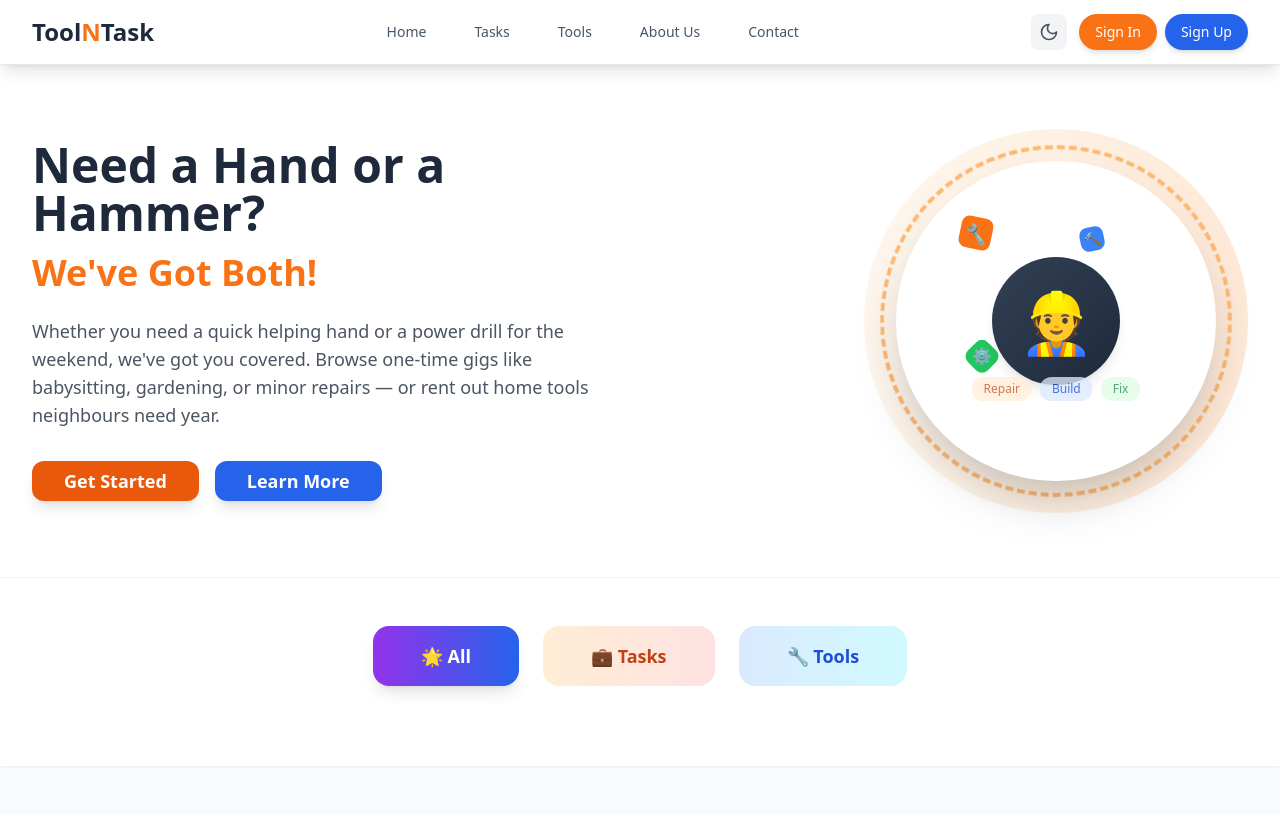
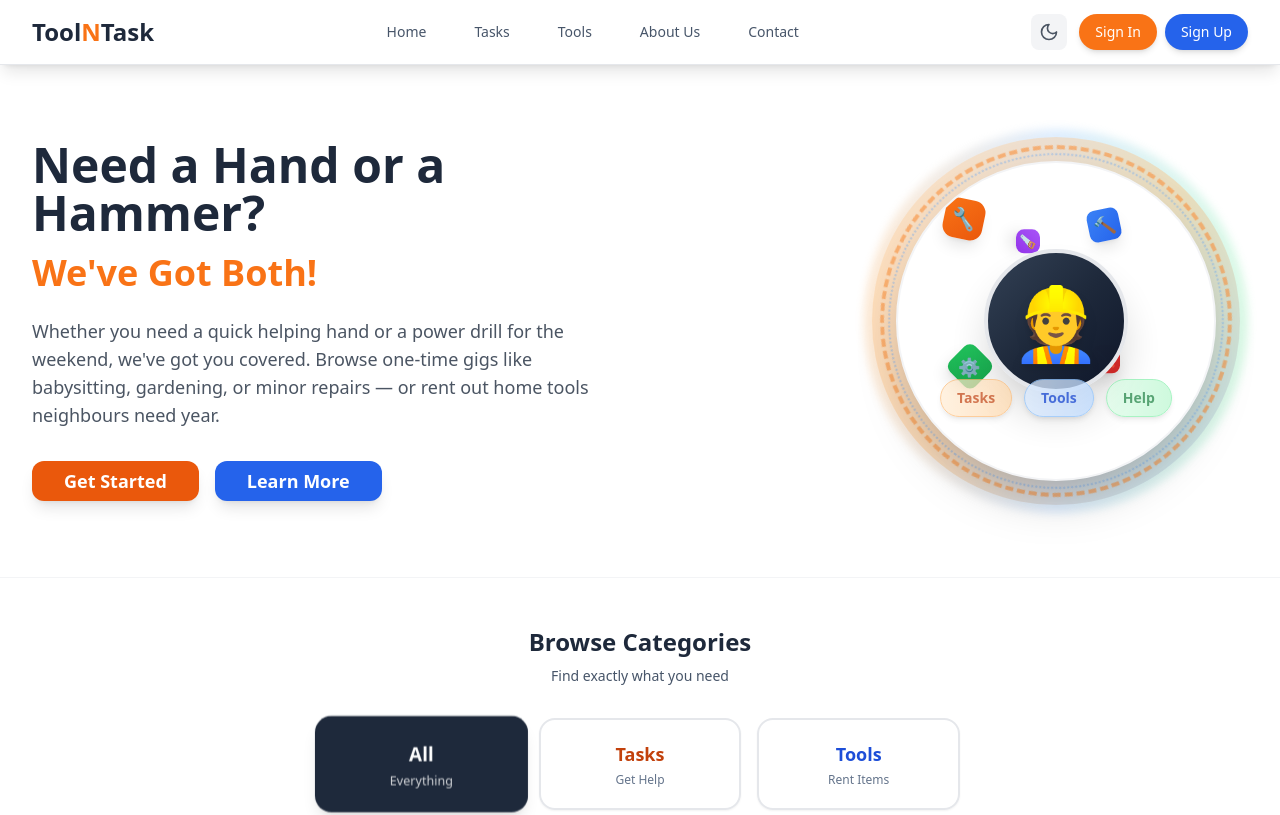
Before and after one commit to SeneshFitzroy/ToolnTask, a Next.js app: page /Home in a window 1280 px wide. Shown: the top 815 px of the page. Built offline with nearby package versions, Linux system fonts and the light colour scheme.

Commit message:
Update project

```diff
--- a/src/components/FilterButtons.tsx
+++ b/src/components/FilterButtons.tsx
@@ -7,38 +7,83 @@ interface FilterButtonsProps {
 }
 
 const FilterButtons: React.FC<FilterButtonsProps> = ({ onFilterChange, activeFilter }) => {
+  const filterOptions = [
+    {
+      key: 'all' as const,
+      label: 'All',
+      description: 'Everything',
+      activeColor: 'bg-slate-800 dark:bg-white text-white dark:text-slate-800',
+      hoverColor: 'hover:bg-slate-100 dark:hover:bg-gray-700',
+      textColor: 'text-slate-700 dark:text-slate-300'
+    },
+    {
+      key: 'tasks' as const,
+      label: 'Tasks',
+      description: 'Get Help',
+      activeColor: 'bg-orange-600 dark:bg-orange-500 text-white',
+      hoverColor: 'hover:bg-orange-50 dark:hover:bg-orange-900/20',
+      textColor: 'text-orange-700 dark:text-orange-400'
+    },
+    {
+      key: 'tools' as const,
+      label: 'Tools',
+      description: 'Rent Items',
+      activeColor: 'bg-blue-600 dark:bg-blue-500 text-white',
+      hoverColor: 'hover:bg-blue-50 dark:hover:bg-blue-900/20',
+      textColor: 'text-blue-700 dark:text-blue-400'
+    }
+  ];
+
   return (
-    <div className="flex flex-col sm:flex-row justify-center gap-3 sm:gap-6 mb-6 sm:mb-8">
-      <button
-        onClick={() => onFilterChange('all')}
-        className={`px-6 sm:px-12 py-3 sm:py-4 rounded-2xl text-base sm:text-lg font-bold transition-all duration-300 hover:scale-105 hover:shadow-xl transform ${
-          activeFilter === 'all'
-            ? 'bg-gradient-to-r from-purple-600 to-blue-600 text-white shadow-lg'
-            : 'bg-gradient-to-r from-purple-100 to-blue-100 dark:from-purple-900/30 dark:to-blue-900/30 text-purple-700 dark:text-purple-300 hover:from-purple-200 hover:to-blue-200 dark:hover:from-purple-800/40 dark:hover:to-blue-800/40'
-        }`}
-      >
-        🌟 All
-      </button>
-      <button
-        onClick={() => onFilterChange('tasks')}
-        className={`px-6 sm:px-12 py-3 sm:py-4 rounded-2xl text-base sm:text-lg font-bold transition-all duration-300 hover:scale-105 hover:shadow-xl transform ${
-          activeFilter === 'tasks'
-            ? 'bg-gradient-to-r from-orange-600 to-red-600 text-white shadow-lg'
-            : 'bg-gradient-to-r from-orange-100 to-red-100 dark:from-orange-900/30 dark:to-red-900/30 text-orange-700 dark:text-orange-300 hover:from-orange-200 hover:to-red-200 dark:hover:from-orange-800/40 dark:hover:to-red-800/40'
-        }`}
-      >
-        💼 Tasks
-      </button>
-      <button
-        onClick={() => onFilterChange('tools')}
-        className={`px-6 sm:px-12 py-3 sm:py-4 rounded-2xl text-base sm:text-lg font-bold transition-all duration-300 hover:scale-105 hover:shadow-xl transform ${
-          activeFilter === 'tools'
-            ? 'bg-gradient-to-r from-blue-600 to-cyan-600 text-white shadow-lg'
-            : 'bg-gradient-to-r from-blue-100 to-cyan-100 dark:from-blue-900/30 dark:to-cyan-900/30 text-blue-700 dark:text-blue-300 hover:from-blue-200 hover:to-cyan-200 dark:hover:from-blue-800/40 dark:hover:to-cyan-800/40'
-        }`}
-      >
-        🔧 Tools
-      </button>
+    <div className="flex flex-col items-center justify-center mb-12 sm:mb-16">
+      {/* Elegant Header */}
+      <div className="text-center mb-8">
+        <h3 className="text-xl sm:text-2xl font-semibold text-slate-800 dark:text-white mb-2">
+          Browse Categories
+        </h3>
+        <p className="text-sm text-slate-600 dark:text-slate-400">
+          Find exactly what you need
+        </p>
+      </div>
+
+      {/* Theme-Matched Filter Buttons */}
+      <div className="flex flex-col sm:flex-row gap-3 sm:gap-4 w-full max-w-2xl px-4">
+        {filterOptions.map((option) => {
+          const isActive = activeFilter === option.key;
+
+          return (
+            <button
+              key={option.key}
+              onClick={() => onFilterChange(option.key)}
+              className={`
+                flex-1 px-6 sm:px-8 py-4 sm:py-5 rounded-2xl
+                text-sm sm:text-base font-semibold transition-all duration-300
+                border-2 backdrop-blur-sm
+                ${isActive
+                  ? `${option.activeColor} border-transparent shadow-lg transform scale-105`
+                  : `bg-white/70 dark:bg-gray-800/70 ${option.hoverColor} ${option.textColor} border-gray-200 dark:border-gray-700 hover:border-gray-300 dark:hover:border-gray-600 shadow-sm hover:shadow-md hover:scale-102`
+                }
+              `}
+            >
+              <div className="flex flex-col items-center justify-center gap-1">
+                <span className="font-bold text-base sm:text-lg">
+                  {option.label}
+                </span>
+                <span className={`text-xs font-normal ${isActive ? 'text-white/80 dark:text-slate-800/80' : 'text-slate-500 dark:text-slate-400'}`}>
+                  {option.description}
+                </span>
+              </div>
+            </button>
+          );
+        })}
+      </div>
+
+      {/* Subtle Brand Accent */}
+      <div className="mt-8 flex items-center justify-center gap-2">
+        <div className="w-2 h-2 bg-orange-500 rounded-full opacity-60"></div>
+        <div className="w-1 h-1 bg-blue-500 rounded-full opacity-60"></div>
+        <div className="w-2 h-2 bg-orange-500 rounded-full opacity-60"></div>
+      </div>
     </div>
   );
 };
--- a/src/components/WorkerAnimation.tsx
+++ b/src/components/WorkerAnimation.tsx
@@ -2,62 +2,80 @@ import React from 'react';
 
 const WorkerAnimation = () => {
   return (
-    <div className="relative w-80 h-80 lg:w-96 lg:h-96">
+    <div className="relative w-80 h-80 lg:w-96 lg:h-96 transform hover:scale-105 transition-transform duration-300">
+      {/* Outer glow ring */}
+      <div className="absolute inset-0 bg-gradient-to-r from-orange-300 via-blue-300 to-green-300 dark:from-orange-600 dark:via-blue-600 dark:to-green-600 rounded-full animate-pulse opacity-30 blur-sm"></div>
+
       {/* Animated background circle */}
-      <div className="absolute inset-0 bg-gradient-to-r from-orange-200 via-orange-300 to-orange-400 dark:from-orange-800 dark:via-orange-700 dark:to-orange-600 rounded-full animate-pulse opacity-20"></div>
+      <div className="absolute inset-2 bg-gradient-to-br from-orange-200 via-orange-300 to-blue-300 dark:from-orange-800 dark:via-orange-700 dark:to-blue-700 rounded-full animate-pulse opacity-40"></div>
 
-      {/* Rotating border */}
-      <div className="absolute inset-4 border-4 border-dashed border-orange-300 dark:border-orange-600 rounded-full animate-spin" style={{ animationDuration: '20s' }}></div>
+      {/* Rotating border rings */}
+      <div className="absolute inset-4 border-4 border-dashed border-orange-400 dark:border-orange-500 rounded-full animate-spin opacity-60" style={{ animationDuration: '20s' }}></div>
+      <div className="absolute inset-6 border-2 border-dotted border-blue-400 dark:border-blue-500 rounded-full animate-spin opacity-40" style={{ animationDuration: '15s', animationDirection: 'reverse' }}></div>
 
       {/* Main content area */}
-      <div className="absolute inset-8 bg-white dark:bg-gray-800 rounded-full shadow-2xl flex items-center justify-center overflow-hidden">
-        {/* Worker illustration */}
+      <div className="absolute inset-8 bg-white dark:bg-gray-800 rounded-full shadow-2xl flex items-center justify-center overflow-hidden border-2 border-gray-100 dark:border-gray-700">
+        {/* Worker illustration container */}
         <div className="relative">
-          {/* Tools floating animation */}
-          <div className="absolute -top-8 -left-8 animate-bounce" style={{ animationDelay: '0s', animationDuration: '3s' }}>
-            <div className="w-8 h-8 bg-orange-500 rounded-lg flex items-center justify-center text-white text-lg transform rotate-12">
+          {/* Enhanced floating tools */}
+          <div className="absolute -top-10 -left-10 animate-bounce" style={{ animationDelay: '0s', animationDuration: '3s' }}>
+            <div className="w-10 h-10 bg-gradient-to-br from-orange-500 to-orange-600 rounded-xl flex items-center justify-center text-white text-xl transform rotate-12 shadow-lg hover:shadow-xl transition-shadow">
               🔧
             </div>
           </div>
 
-          <div className="absolute -top-6 right-4 animate-bounce" style={{ animationDelay: '1s', animationDuration: '2.5s' }}>
-            <div className="w-6 h-6 bg-blue-500 rounded-lg flex items-center justify-center text-white text-sm transform -rotate-12">
+          <div className="absolute -top-8 right-2 animate-bounce" style={{ animationDelay: '1s', animationDuration: '2.5s' }}>
+            <div className="w-8 h-8 bg-gradient-to-br from-blue-500 to-blue-600 rounded-lg flex items-center justify-center text-white text-lg transform -rotate-12 shadow-lg">
               🔨
             </div>
           </div>
 
-          <div className="absolute bottom-2 -left-6 animate-bounce" style={{ animationDelay: '2s', animationDuration: '3.5s' }}>
-            <div className="w-7 h-7 bg-green-500 rounded-lg flex items-center justify-center text-white text-base transform rotate-45">
+          <div className="absolute bottom-0 -left-8 animate-bounce" style={{ animationDelay: '2s', animationDuration: '3.5s' }}>
+            <div className="w-9 h-9 bg-gradient-to-br from-green-500 to-green-600 rounded-lg flex items-center justify-center text-white text-lg transform rotate-45 shadow-lg">
               ⚙️
             </div>
           </div>
 
-          {/* Central worker icon */}
-          <div className="w-32 h-32 bg-gradient-to-br from-slate-700 to-slate-800 dark:from-slate-600 dark:to-slate-700 rounded-full flex items-center justify-center shadow-lg animate-pulse">
-            <div className="text-6xl">👷</div>
+          <div className="absolute -top-4 left-8 animate-bounce" style={{ animationDelay: '0.5s', animationDuration: '4s' }}>
+            <div className="w-6 h-6 bg-gradient-to-br from-purple-500 to-purple-600 rounded-lg flex items-center justify-center text-white text-sm transform rotate-90 shadow-lg">
+              🪚
+            </div>
           </div>
 
-          {/* Animated skill badges */}
-          <div className="absolute -bottom-4 left-1/2 transform -translate-x-1/2">
-            <div className="flex space-x-2">
-              <div className="px-3 py-1 bg-orange-100 dark:bg-orange-800 text-orange-700 dark:text-orange-300 rounded-full text-xs font-medium animate-pulse" style={{ animationDelay: '0.5s' }}>
-                Repair
+          <div className="absolute bottom-4 right-2 animate-bounce" style={{ animationDelay: '1.5s', animationDuration: '3.2s' }}>
+            <div className="w-7 h-7 bg-gradient-to-br from-red-500 to-red-600 rounded-lg flex items-center justify-center text-white text-base transform -rotate-30 shadow-lg">
+              🪛
+            </div>
+          </div>
+
+          {/* Enhanced central worker icon */}
+          <div className="w-36 h-36 bg-gradient-to-br from-slate-700 via-slate-800 to-slate-900 dark:from-slate-600 dark:via-slate-700 dark:to-slate-800 rounded-full flex items-center justify-center shadow-2xl animate-pulse border-4 border-gray-200 dark:border-gray-600">
+            <div className="text-7xl drop-shadow-lg">👷</div>
+          </div>
+
+          {/* Enhanced skill badges */}
+          <div className="absolute -bottom-6 left-1/2 transform -translate-x-1/2">
+            <div className="flex space-x-3">
+              <div className="px-4 py-2 bg-gradient-to-r from-orange-100 to-orange-200 dark:from-orange-800 dark:to-orange-700 text-orange-700 dark:text-orange-300 rounded-full text-sm font-semibold animate-pulse shadow-md border border-orange-300 dark:border-orange-600" style={{ animationDelay: '0.5s' }}>
+                Tasks
               </div>
-              <div className="px-3 py-1 bg-blue-100 dark:bg-blue-800 text-blue-700 dark:text-blue-300 rounded-full text-xs font-medium animate-pulse" style={{ animationDelay: '1.5s' }}>
-                Build
+              <div className="px-4 py-2 bg-gradient-to-r from-blue-100 to-blue-200 dark:from-blue-800 dark:to-blue-700 text-blue-700 dark:text-blue-300 rounded-full text-sm font-semibold animate-pulse shadow-md border border-blue-300 dark:border-blue-600" style={{ animationDelay: '1.5s' }}>
+                Tools
               </div>
-              <div className="px-3 py-1 bg-green-100 dark:bg-green-800 text-green-700 dark:text-green-300 rounded-full text-xs font-medium animate-pulse" style={{ animationDelay: '2.5s' }}>
-                Fix
+              <div className="px-4 py-2 bg-gradient-to-r from-green-100 to-green-200 dark:from-green-800 dark:to-green-700 text-green-700 dark:text-green-300 rounded-full text-sm font-semibold animate-pulse shadow-md border border-green-300 dark:border-green-600" style={{ animationDelay: '2.5s' }}>
+                Help
               </div>
             </div>
           </div>
         </div>
       </div>
 
-      {/* Floating particles */}
-      <div className="absolute top-1/4 right-1/4 w-2 h-2 bg-orange-400 rounded-full animate-ping"></div>
-      <div className="absolute bottom-1/3 left-1/4 w-1 h-1 bg-blue-400 rounded-full animate-ping" style={{ animationDelay: '1s' }}></div>
-      <div className="absolute top-1/2 right-1/3 w-1.5 h-1.5 bg-green-400 rounded-full animate-ping" style={{ animationDelay: '2s' }}></div>
+      {/* Enhanced floating particles */}
+      <div className="absolute top-1/4 right-1/4 w-3 h-3 bg-orange-400 rounded-full animate-ping shadow-lg"></div>
+      <div className="absolute bottom-1/3 left-1/4 w-2 h-2 bg-blue-400 rounded-full animate-ping shadow-lg" style={{ animationDelay: '1s' }}></div>
+      <div className="absolute top-1/2 right-1/3 w-2.5 h-2.5 bg-green-400 rounded-full animate-ping shadow-lg" style={{ animationDelay: '2s' }}></div>
+      <div className="absolute top-1/3 left-1/3 w-1.5 h-1.5 bg-purple-400 rounded-full animate-ping shadow-lg" style={{ animationDelay: '3s' }}></div>
+      <div className="absolute bottom-1/4 right-1/4 w-2 h-2 bg-red-400 rounded-full animate-ping shadow-lg" style={{ animationDelay: '4s' }}></div>
     </div>
   );
 };
```
